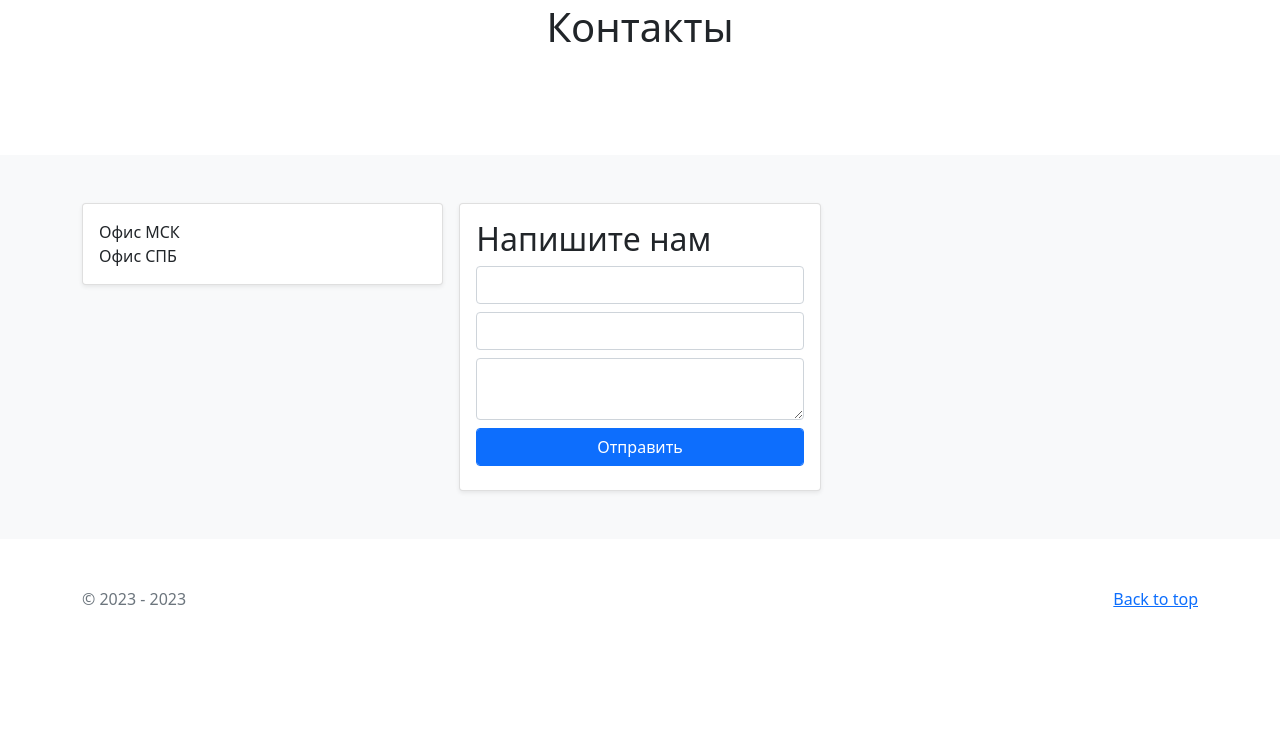
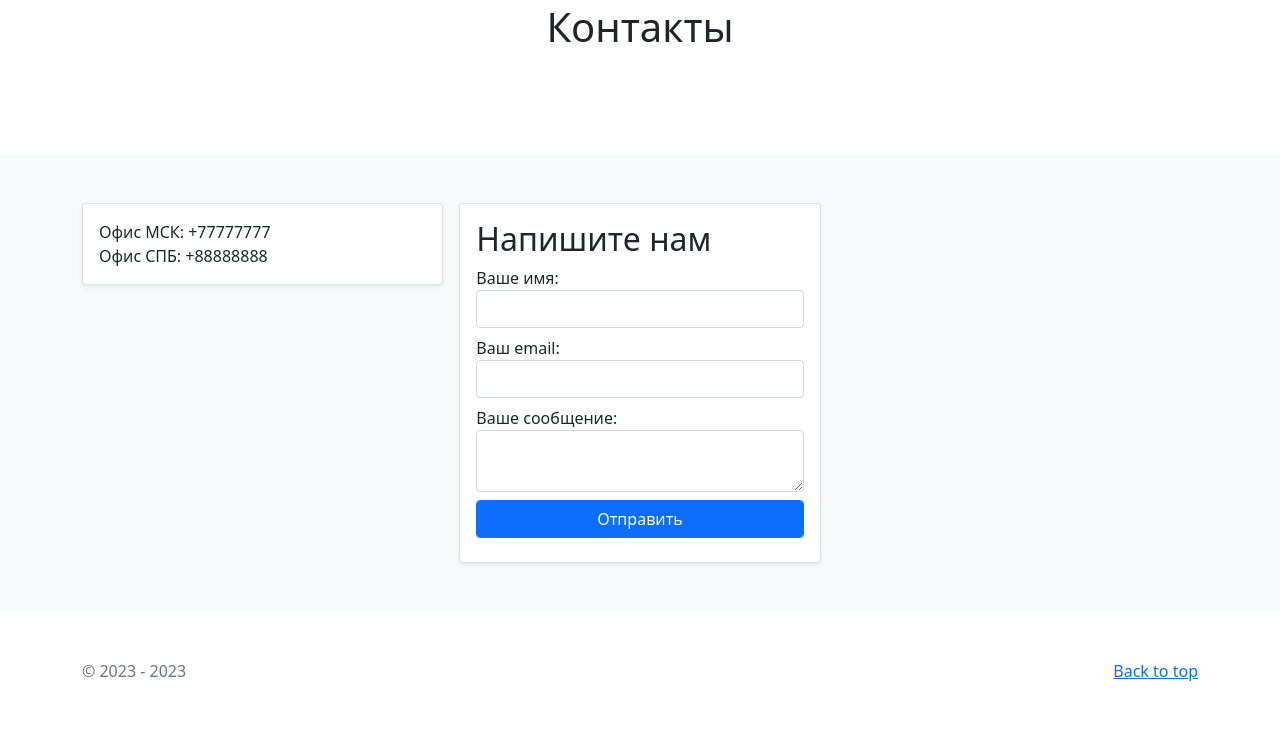
Before and after one commit to skysaika/django_store, a Django app: page /contacts/ in a window 1280 px wide. Shown: the part 149-884 px from the top of the page. Before the commit the page ends 758 px from the top, so only its background shows below. Run offline with Django 4.2, Linux system fonts and the light colour scheme; some libraries are stand-ins or nearby versions.

Commit message:
refactor text

```diff
--- a/catalog/templates/catalog/contacts.html
+++ b/catalog/templates/catalog/contacts.html
@@ -1,5 +1,4 @@
 {% extends 'catalog/base.html' %}
-
 
 {% block content %}
 
@@ -7,8 +6,8 @@
     <div class="card shadow-sm">
         <div class="card-body">
             <p class="card-text">
-                Офис МСК<br>
-                Офис СПБ<br>
+                Офис МСК: +77777777<br>
+                Офис СПБ: +88888888<br>
             </p>
         </div>
     </div>
@@ -19,9 +18,18 @@
             <h2>Напишите нам</h2>
             <form method="post">
                 {% csrf_token %}
-                <input class="form-control mb-2" name="name" />
-                <input class="form-control mb-2" name="email" />
-                <textarea class="form-control mb-2" name="message"></textarea>
+                <div class="form-group">
+                    <label for="name">Ваше имя:</label>
+                    <input class="form-control mb-2" name="name" id="name">
+                </div>
+                <div class="form-group">
+                    <label for="email">Ваш email:</label>
+                    <input class="form-control mb-2" name="email" id="email">
+                </div>
+                <div class="form-group">
+                    <label for="message">Ваше сообщение:</label>
+                    <textarea class="form-control mb-2" name="message" id="message"></textarea>
+                </div>
                 <button type="submit" class=" mb-2 btn btn-primary form-control">Отправить</button>
             </form>
         </div>
--- a/catalog/templates/catalog/home.html
+++ b/catalog/templates/catalog/home.html
@@ -6,6 +6,7 @@
 <!-- вывод на странице первых 3 активных товаров -->
     {% for object in object_list|slice:":3" %}
 
+
         <!-- Ссылка на подшаблон с карточками товаров -->
         {% include 'catalog/includes/inc_product_card.html' %}
     {% endfor %}
--- a/catalog/templates/catalog/includes/inc_product_card.html
+++ b/catalog/templates/catalog/includes/inc_product_card.html
@@ -1,5 +1,5 @@
  {% load mediapath %}
-
+<!-- 'Карточка товара' -->
 <div class="col">
     <div class="card shadow-sm">
         <img class="card-img-top" src="{{ object.image|mediapath }}" alt="{{ object.name }}">
```
